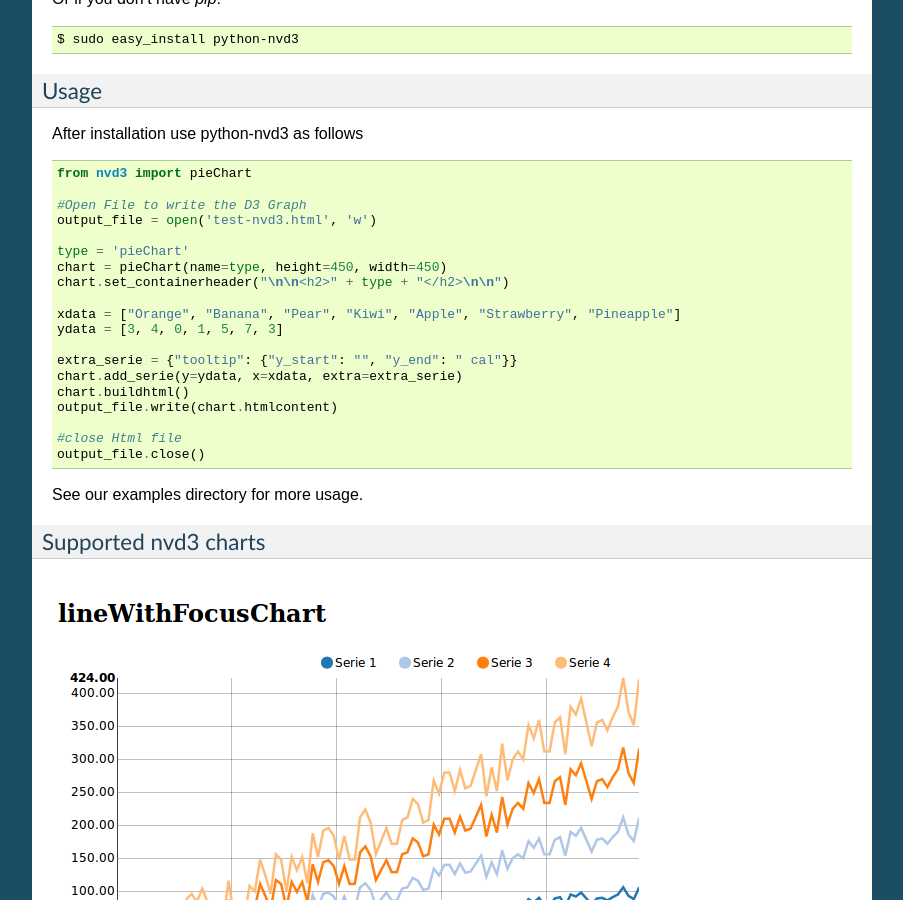
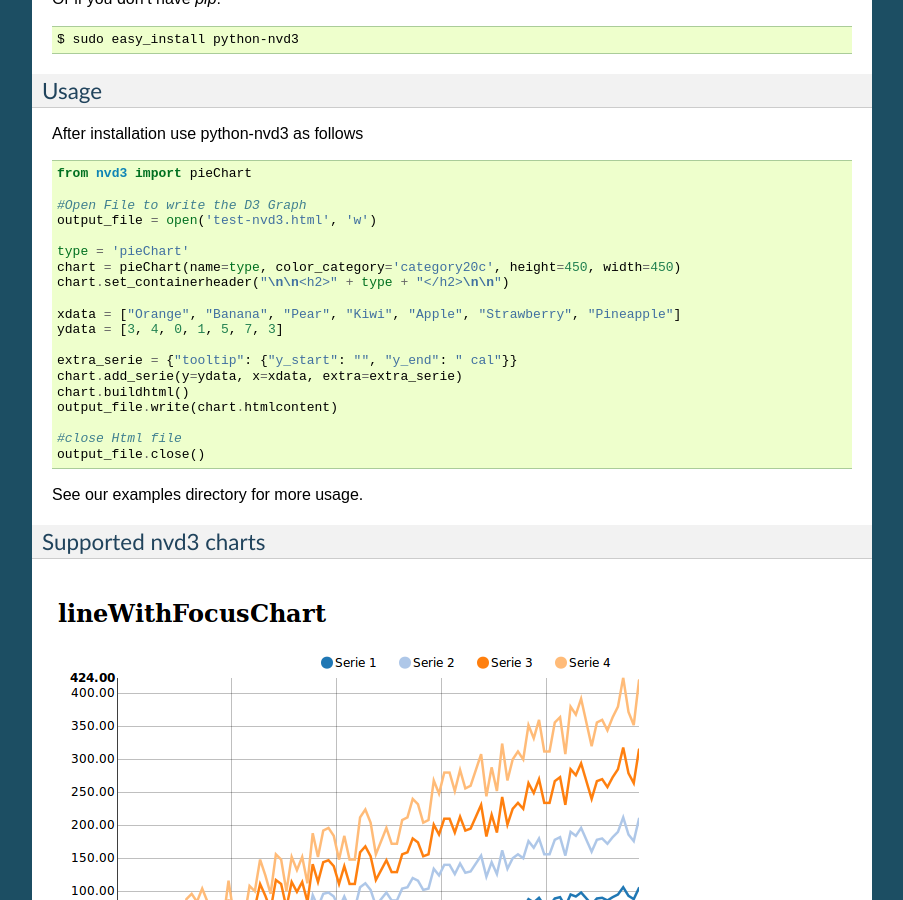
Before and after one commit to areski/python-nvd3, a Sphinx documentation site: the page built from docs/source/introduction.rst, in a window 1280 px wide and 900 px high, scrolled down 639 px. Shown: the whole window, without its empty margins (198-1101 px from the left). Built offline with Sphinx 7.4.7, drawn with Linux system fonts in a browser that asks for light colours.

Commit message:
update README

```diff
--- a/README.rst
+++ b/README.rst
@@ -39,7 +39,7 @@ After installation use python-nvd3 as follows ::
     output_file = open('test-nvd3.html', 'w')
 
     type = 'pieChart'
-    chart = pieChart(name=type, height=450, width=450)
+    chart = pieChart(name=type, color_category='category20c', height=450, width=450)
     chart.set_containerheader("\n\n<h2>" + type + "</h2>\n\n")
 
     #Create the keys
--- a/docs/source/includes/introduction.txt
+++ b/docs/source/includes/introduction.txt
@@ -53,7 +53,7 @@ After installation use python-nvd3 as follows ::
     output_file = open('test-nvd3.html', 'w')
 
     type = 'pieChart'
-    chart = pieChart(name=type, height=450, width=450)
+    chart = pieChart(name=type, color_category='category20c', height=450, width=450)
     chart.set_containerheader("\n\n<h2>" + type + "</h2>\n\n")
 
     xdata = ["Orange", "Banana", "Pear", "Kiwi", "Apple", "Strawberry", "Pineapple"]
```
